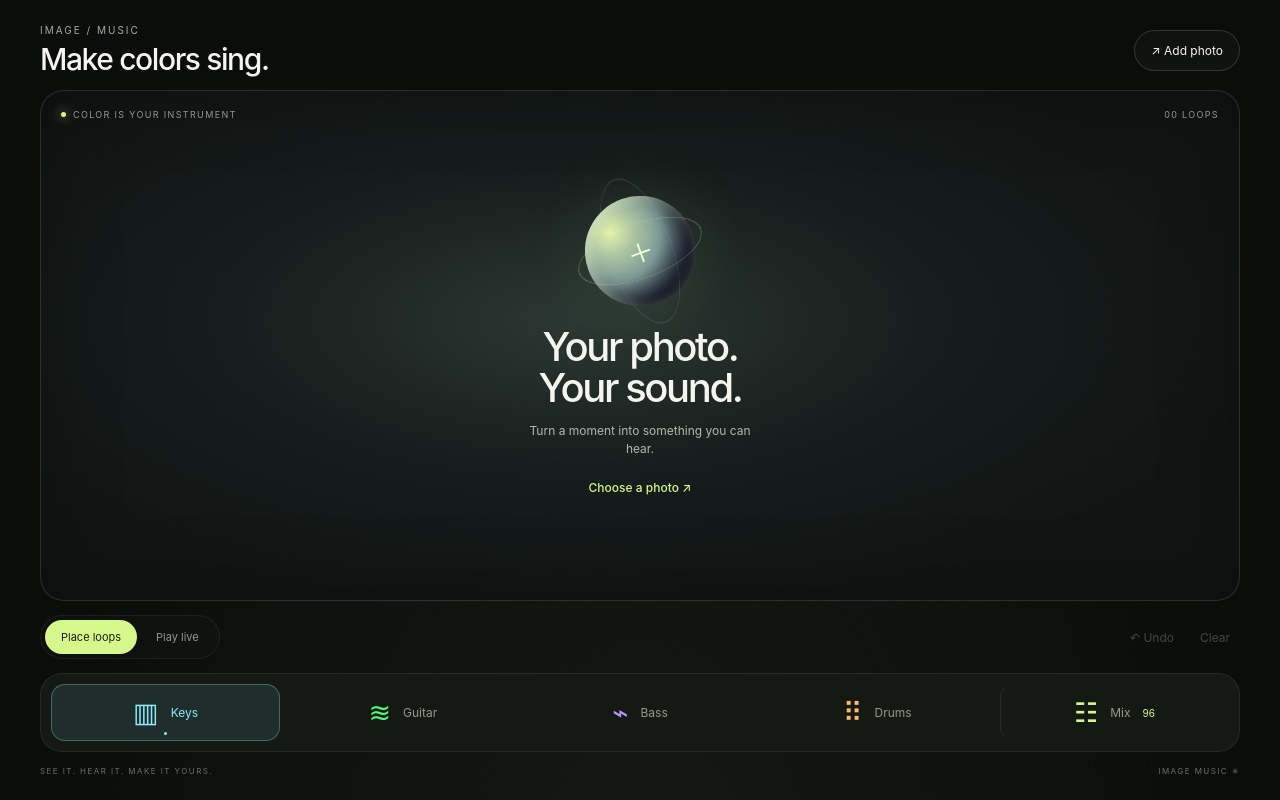
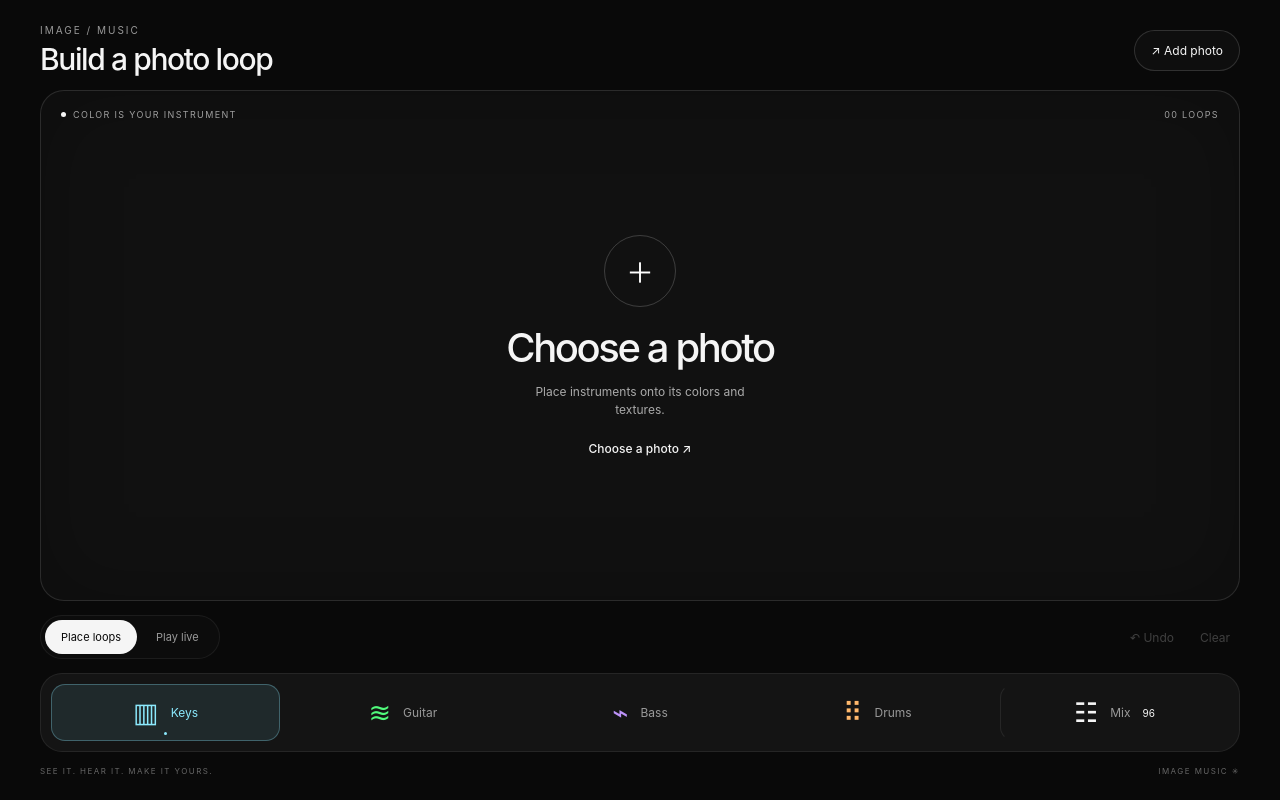
Before and after one commit to dipinchopra/photo-music, a React (Vite) app: page / in a window 1280 px wide. Built offline with nearby package versions, Linux system fonts and the light colour scheme.

Commit message:
Restore monochrome UI with original instrument colors

```diff
--- a/src/App.tsx
+++ b/src/App.tsx
@@ -333,7 +333,7 @@ export default function App() {
 
   return <main className="app">
     <header className="topbar">
-      <div><div className="eyebrow">IMAGE / MUSIC</div><h1>Make colors sing.</h1></div>
+      <div><div className="eyebrow">IMAGE / MUSIC</div><h1>Build a photo loop</h1></div>
       <label className="uploadButton">{hasImage ? '↗ Change photo' : '↗ Add photo'}
         <input type="file" accept="image/*" onChange={(e) => upload(e.target.files?.[0])} />
       </label>
@@ -342,7 +342,7 @@ export default function App() {
     <div className="instrument composer">
       <section className={`stage ${hasImage ? 'hasImage' : ''}`}>
         <div className="stageTop"><span><i /> COLOR IS YOUR INSTRUMENT</span><span>{String(placements.length).padStart(2, '0')} LOOPS</span></div>
-        {!hasImage && <label className="emptyState"><div className="orb"><span>＋</span></div><strong>Your photo.<br />Your sound.</strong><span>Turn a moment into something you can hear.</span><b className="emptyCta">Choose a photo ↗</b>
+        {!hasImage && <label className="emptyState"><div className="orb"><span>＋</span></div><strong>Choose a photo</strong><span>Place instruments onto its colors and textures.</span><b className="emptyCta">Choose a photo ↗</b>
           <input type="file" accept="image/*" onChange={(e) => upload(e.target.files?.[0])} /></label>}
         <canvas ref={canvasRef} className={`canvas placementCanvas ${mode === 'live' ? 'liveCanvas' : ''}`}
           onPointerDown={(e) => {
@@ -434,7 +434,7 @@ export default function App() {
     </nav>
     <section id="instrumentSheet" className={`controlSheet ${sheet ? 'isOpen' : ''}`} inert={!sheet} aria-hidden={!sheet}
       aria-labelledby="sheetTitle">
-      <div className="sheetContent controls" style={{ '--instrument-color': INSTRUMENTS.find(i => i.id === sheet)?.color || '#d5f78c' } as React.CSSProperties}>
+      <div className="sheetContent controls" style={{ '--instrument-color': INSTRUMENTS.find(i => i.id === sheet)?.color || '#f5f5f5' } as React.CSSProperties}>
         <button className="sheetHandle" aria-label="Collapse controls" onClick={() => setSheet(null)}
           onPointerDown={event => { sheetDragStart.current = event.clientY; event.currentTarget.setPointerCapture(event.pointerId); }}
           onPointerUp={event => { if (sheetDragStart.current !== null && event.clientY - sheetDragStart.current > 30) setSheet(null); sheetDragStart.current = null; }}
--- a/src/styles.css
+++ b/src/styles.css
@@ -1,7 +1,7 @@
 :root {
   font-family:Inter,ui-sans-serif,system-ui,-apple-system,sans-serif;
-  color:#f5f5f0;
-  background:#0b0d0b;
+  color:#f5f5f5;
+  background:#090909;
   font-synthesis:none}
 * {
   box-sizing:border-box}
@@ -16,7 +16,7 @@ button {
   color:inherit;
   cursor:pointer}
 button:focus-visible,label:focus-within {
-  outline:2px solid #d5f78c;
+  outline:2px solid #f5f5f5;
   outline-offset:4px}
 button:disabled {
   opacity:.3;
@@ -28,7 +28,7 @@ button:disabled {
   gap:14px;
   padding:24px max(24px,calc((100vw - 1200px)/2));
   overflow:hidden;
-  background:radial-gradient(ellipse at 50% 110%,#26302155,transparent 65%)}
+  background:#090909}
 .topbar {
   display:flex;
   justify-content:space-between;
@@ -37,7 +37,7 @@ button:disabled {
 .eyebrow {
   font-size:10px;
   letter-spacing:.2em;
-  color:#a4ad9b;
+  color:#999999;
   margin-bottom:7px}
 h1 {
   font-size:30px;
@@ -66,7 +66,7 @@ h1 {
   overflow:hidden;
   border-radius:24px;
   border:1px solid #ffffff1c;
-  background:radial-gradient(ellipse at 45% 45%,#2c3833 0%,#161d1c 38%,#101413 75%)}
+  background:#111111}
 .stage::after {
   content:'';
   position:absolute;
@@ -94,7 +94,7 @@ h1 {
   letter-spacing:.15em;
   z-index:3;
   pointer-events:none;
-  color:#e7efdc9c}
+  color:#ffffff99}
 .stageTop span {
   display:flex;
   align-items:center;
@@ -103,8 +103,8 @@ h1 {
   width:5px;
   height:5px;
   border-radius:50%;
-  background:#d5f78c;
-  box-shadow:0 0 12px #d5f78c}
+  background:#f5f5f5;
+  box-shadow:none}
 .emptyState {
   position:absolute;
   inset:0;
@@ -124,40 +124,25 @@ h1 {
   line-height:1.03}
 .emptyState>span {
   font-size:12px;
-  color:#b0b9ad;
+  color:#aaaaaa;
   max-width:230px;
   line-height:1.5}
 .emptyCta {
   font-size:12px;
-  color:#d5f78c;
+  color:#f5f5f5;
   margin-top:8px;
   font-weight:500}
 .orb {
-  width:110px;
-  height:110px;
-  position:relative;
+  width:72px;
+  height:72px;
   display:grid;
   place-items:center;
   margin-bottom:6px;
+  border:1px solid #ffffff30;
   border-radius:50%;
-  background:radial-gradient(circle at 30% 25%,#e5f2a8,#aac2a2 22%,#7f9c99 45%,#32394b 70%);
-  box-shadow:inset -12px -14px 24px #0008,inset 3px 3px 12px #f2ffdba0,0 0 70px #c5efa41b;
-  transform:rotate(-20deg)}
-.orb::before,.orb::after {
-  content:'';
-  position:absolute;
-  inset:-10px;
-  border:1px solid #d6efac55;
-  border-radius:50%;
-  transform:rotateX(65deg) rotate(-30deg)}
-.orb::after {
-  inset:-21px;
-  transform:rotateY(65deg) rotate(20deg);
-  border-color:#b8cfff30}
-.orb span {
-  font-size:27px;
-  font-weight:200;
-  color:#efffd7}
+  background:transparent;
+}
+.orb span { font-size:28px; font-weight:200; color:#ffffff; }
 .hint {
   position:absolute;
   bottom:20px;
@@ -188,13 +173,13 @@ h1 {
 .modePicker button {
   border:0;
   background:transparent;
-  color:#8e988c;
+  color:#999999;
   font-size:11px;
   padding:10px 16px;
   border-radius:24px}
 .modePicker button.selected {
-  background:#d5f78c;
-  color:#18200f}
+  background:#f5f5f5;
+  color:#090909}
 .placementActions {
   display:flex;
   gap:6px}
@@ -203,13 +188,13 @@ h1 {
   background:transparent;
   font-size:12px;
   padding:10px;
-  color:#c0c6bb}
+  color:#bbbbbb}
 .instrumentDock {
   display:grid;
   grid-template-columns:repeat(5,1fr);
   gap:8px;
   padding:10px;
-  background:#151914;
+  background:#141414;
   border:1px solid #ffffff12;
   border-radius:22px}
 .instrumentDock button {
@@ -222,7 +207,7 @@ h1 {
   border:1px solid transparent;
   border-radius:14px;
   padding:14px 8px;
-  color:#919a8c;
+  color:#999999;
   font-size:12px}
 .instrumentDock button.active {
   background:color-mix(in srgb,var(--instrument-color) 10%,transparent);
@@ -231,7 +216,7 @@ h1 {
 .instrumentGlyph {
   font-size:27px;
   line-height:1;
-  color:var(--instrument-color,#d5f78c)}
+  color:var(--instrument-color,#f5f5f5)}
 .instrumentDock button i {
   display:none}
 .instrumentDock button.active i {
@@ -246,13 +231,13 @@ h1 {
   border-left:1px solid #ffffff14!important}
 .mixButton small {
   font-size:10px;
-  color:#d5f78c}
+  color:#f5f5f5}
 footer {
   display:flex;
   justify-content:space-between;
   font-size:8px;
   letter-spacing:.18em;
-  color:#697462}
+  color:#666666}
 .dockRegion { position: relative; flex-shrink: 0; z-index: 5; }
 .instrumentDock { position: relative; z-index: 2; }
 .sheetExpanded .instrumentDock { border-radius: 0 0 22px 22px; border-top-color: transparent; }
@@ -264,8 +249,8 @@ footer {
   border: 1px solid #ffffff20;
   border-bottom: 0;
   border-radius: 26px 26px 0 0;
-  background: #171c18;
-  color: #f5f5f0;
+  background: #161616;
+  color: #f5f5f5;
   box-shadow: 0 -16px 50px #0005;
   transform: translateY(24px);
   opacity: 0;
@@ -307,7 +292,7 @@ footer {
   display:flex;
   justify-content:space-between;
   font-size:12px;
-  color:#c4ccbf}
+  color:#cccccc}
 .controls output {
   font-size:11px;
   color:var(--instrument-color);
@@ -315,7 +300,7 @@ footer {
 .controls small {
   font-size:10px;
   line-height:1.4;
-  color:#87927f}
+  color:#888888}
 .controls input[type=range] {
   appearance:none;
   width:100%;
@@ -332,10 +317,10 @@ footer {
   width:20px;
   height:20px;
   margin-top:-8px;
-  background:#e7eedd;
-  border:4px solid #273021;
+  background:#ffffff;
+  border:4px solid #161616;
   border-radius:50%;
-  box-shadow:0 0 0 1px #e7eedd66}
+  box-shadow:0 0 0 1px #ffffff66}
 .controls input[type=range]::-moz-range-track {
   height:4px;
   background:#ffffff20}
@@ -346,8 +331,8 @@ footer {
   width:16px;
   height:16px;
   border-radius:50%;
-  background:#e7eedd;
-  border:2px solid #273021}
+  background:#ffffff;
+  border:2px solid #161616}
 .floorToggle {
   display:flex;
   align-items:center;
@@ -365,13 +350,6 @@ footer {
 .floorToggle small {
   max-width:140px;
   text-align:right}
-.doneButton {
-  border:0;
-  border-radius:30px;
-  background:#d5f78c;
-  color:#1b2411;
-  padding:14px;
-  font-size:12px}
 .sizeControl {
   border-top:1px solid #ffffff10;
   padding-top:12px}
@@ -452,24 +430,9 @@ footer {
   font-size:9px}
 .sheetHeader h2 {
   font-size:22px}
-.doneButton {
-  padding:11px}
 footer {
   display:none}
 }
-@media(prefers-reduced-motion:no-preference) {
-  .controlSheet[open] {
-  animation:rise .22s ease-out}
-@keyframes rise {
-  from {
-  transform:translateY(40px);
-  opacity:0}
-to {
-  transform:translateY(0);
-  opacity:1}
-}
-}
-
 /* Compact controls keep the photo visible while editing. */
 .controlSheet .sheetContent { padding: 0 22px 18px; gap: 10px; }
 .controlSheet .instrumentModule { grid-template-columns: 1fr 1fr; gap: 12px 22px; }
@@ -481,3 +444,5 @@ to {
 .controlSheet .sizeControl { gap: 5px; }
 .controlSheet .sizeControl small { display: none; }
 @media (prefers-reduced-motion: reduce) { .controlSheet { transition: none; } }
+
+.mixButton.active { --instrument-color: #f5f5f5; }
```
